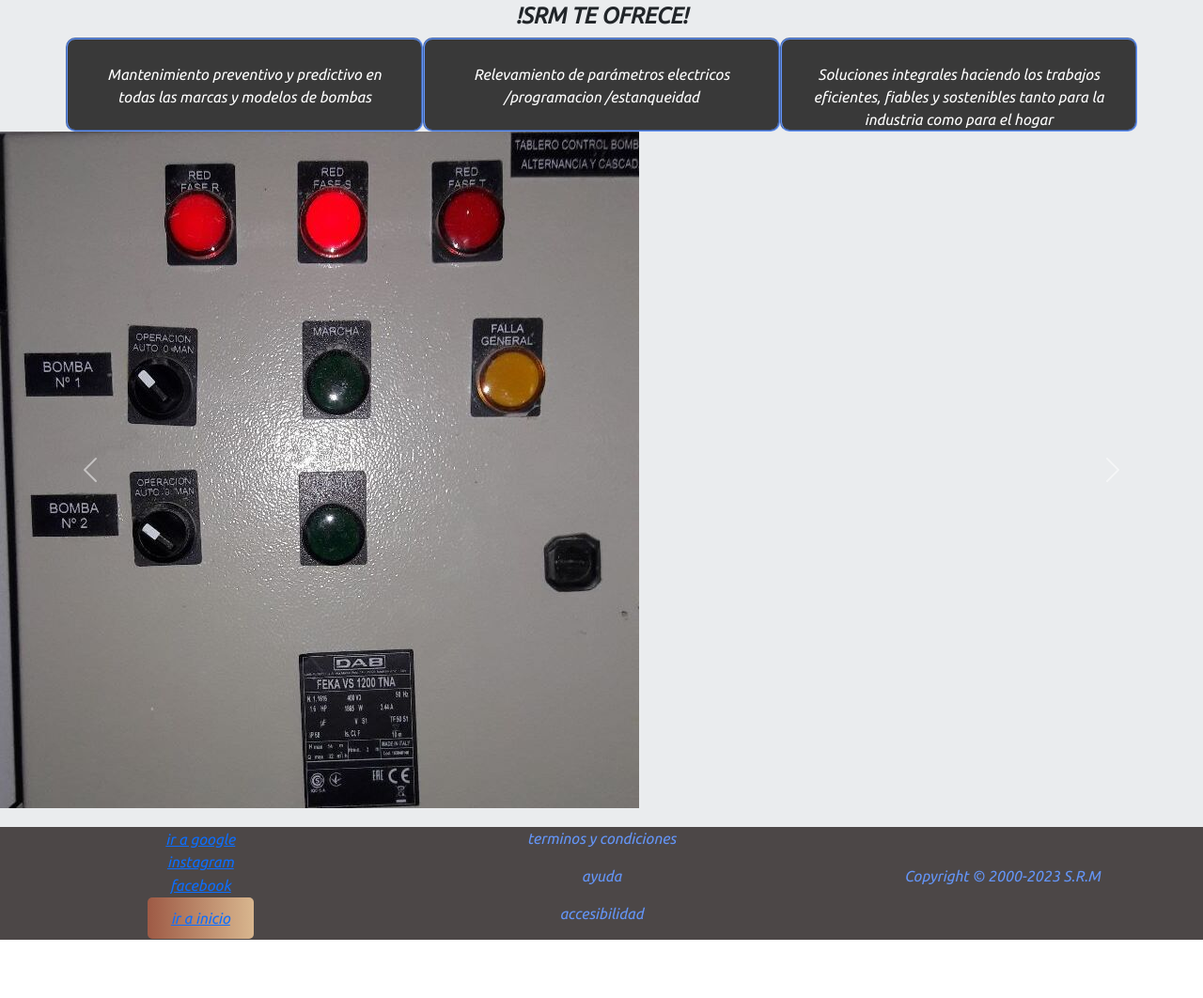
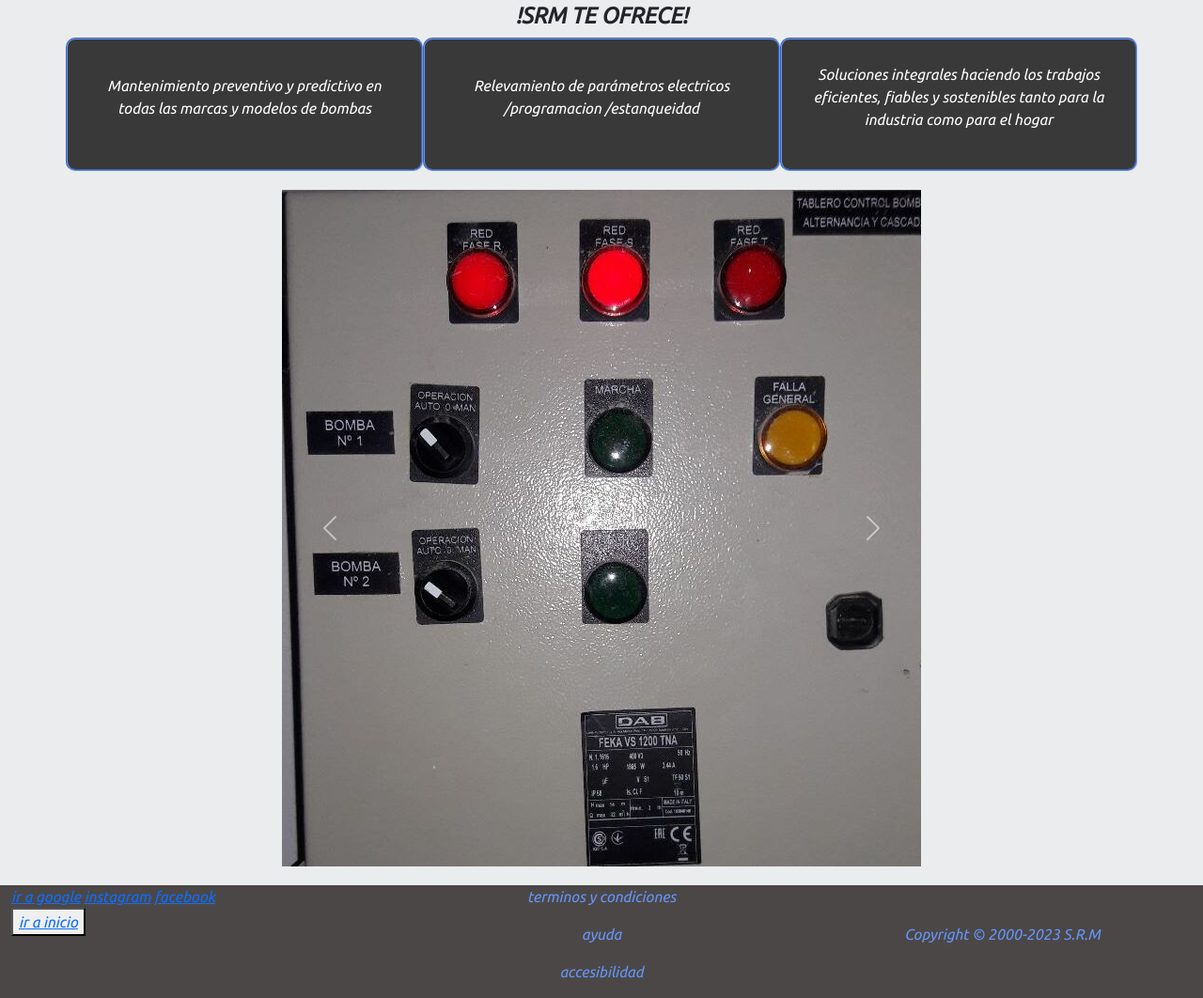
Before and after one commit to Martinmaidana14/ProyectoFinal-MartinMaidana, a website: page index.html in a window 1280 px wide. Shown: the part 237-1299 px from the top of the page at 94% size. Before the commit the page ends 1237 px from the top, so only its background shows below. Drawn offline with nearby package versions, Linux system fonts and the light colour scheme.

Commit message:
footerRedes

```diff
--- a/index.html
+++ b/index.html
@@ -52,7 +52,7 @@
       </nav>
     </header>
     <main class="home">
-      <div>
+      <div class="contenedorH1-home">
         <h1>Servicio de reparación y mantenimiento de bombas</h1>
       </div>
       <div>
@@ -96,7 +96,7 @@
     <footer id="footer">
       <div class="container-fluid">
         <div class="row">
-          <nav class="redes col-4">
+          <nav class="nav-redes col-4">
             <a href="https://www.google.com" target="_blank">ir a google</a>
             <a href="https://www.instagram.com" target="_blank">instagram</a>
             <a href="https://www.facebook.com" target="_blank">facebook</a>
--- a/scss/_footer.scss
+++ b/scss/_footer.scss
@@ -2,7 +2,7 @@
 
 footer {
     background-color: #4c4747;
-    .redes {
+    .nav-redes {
         display: flex;
         color: rgba(100, 149, 247);
         flex-direction: column;
--- a/scss/_mainhome.scss
+++ b/scss/_mainhome.scss
@@ -21,26 +21,36 @@ header .centerBar {
     justify-content: center;
     padding-bottom: 20px;
     padding-top: 20px;
-    h1 {
-        display: flex;
-        color: rgba(100, 149, 247, 0.774);
-        font-family: $font-h1;
-        justify-content: center;
+    .contenedorH1-home {
+        text-align: center;
+        h1 {
+            display: flex;
+            color: rgba(100, 149, 247, 0.774);
+            font-family: $font-h1;
+            justify-content: center;
+        }
     }
     h4 {
         text-align: center;
         font-weight: $segundos-encabezados;
     }
     .caja {
-        height: 100px;
+        display: flex;
+        justify-content: center;
+        align-items: center;
         background-color: #222222e2;
         color: white;
-        text-align: center;
         padding: 25px;
         border: 2px groove rgba(100, 149, 247);
         border-radius: 10px;
+        .text {
+            display: flex;
+            text-align: center;
+        }
     }
-    .carouselSlide {
-        width: 80%;
+    .carousel {
+        display: flex;
+        align-self: center;
+        margin-top: 20px;
     }
 }
```
Also changed, not shown: css/style.css, 1 other file.
